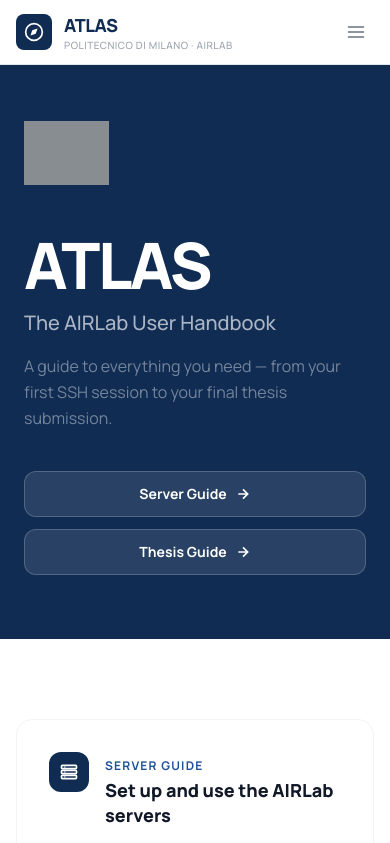
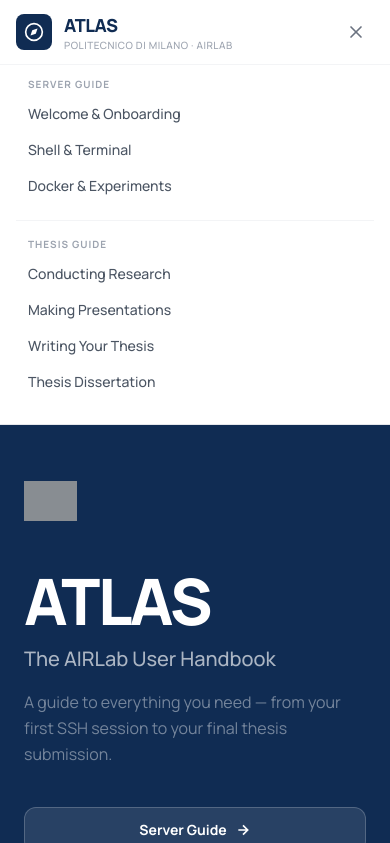
Before and after one commit to archettialberto/airlab_server_guidelines, an Astro site: page / in a window 390 px wide. Both pictures are taken after a click on the button "Open menu". Shown: the top 843 px of the page. Built offline with nearby package versions, Linux system fonts and the light colour scheme; Astro itself is replaced by a stand-in of ours; grey boxes are pictures that could not be loaded.

Commit message:
Fix on mobile

```diff
--- a/src/components/Header.astro
+++ b/src/components/Header.astro
@@ -33,7 +33,7 @@
         </div>
       </a>
 
-      <!-- Nav links -->
+      <!-- Nav links (desktop) -->
       <nav class="hidden md:flex items-center gap-1">
         {NAV.map((section) => (
           <a
@@ -89,16 +89,57 @@
         </a>
       </nav>
 
-      <!-- Mobile toggle (placeholder) -->
-      <button class="md:hidden p-2 rounded-lg text-gray-500 hover:text-gray-900 hover:bg-gray-100">
-        <svg class="w-5 h-5" fill="none" stroke="currentColor" stroke-width="2"
+      <!-- Mobile hamburger toggle -->
+      <button id="mobile-menu-btn" class="md:hidden p-2 rounded-lg text-gray-500 hover:text-gray-900 hover:bg-gray-100"
+              aria-label="Open menu" aria-expanded="false" aria-controls="mobile-menu">
+        <svg id="icon-open" class="w-5 h-5" fill="none" stroke="currentColor" stroke-width="2"
              viewBox="0 0 24 24" stroke-linecap="round" stroke-linejoin="round">
           <line x1="3" y1="6" x2="21" y2="6"/>
           <line x1="3" y1="12" x2="21" y2="12"/>
           <line x1="3" y1="18" x2="21" y2="18"/>
         </svg>
+        <svg id="icon-close" class="w-5 h-5 hidden" fill="none" stroke="currentColor" stroke-width="2"
+             viewBox="0 0 24 24" stroke-linecap="round" stroke-linejoin="round">
+          <line x1="18" y1="6" x2="6" y2="18"/>
+          <line x1="6" y1="6" x2="18" y2="18"/>
+        </svg>
       </button>
 
     </div>
   </div>
+
+  <!-- Mobile menu dropdown — full nav grouped by section -->
+  <div id="mobile-menu" class="md:hidden hidden border-t border-gray-100 bg-white px-4 py-3">
+    {NAV.map((group, gi) => (
+      <div class:list={['mb-3', gi > 0 && 'mt-4 pt-4 border-t border-gray-100']}>
+        <p class="text-[10px] font-bold uppercase tracking-widest text-gray-400 px-3 mb-1">
+          {group.section}
+        </p>
+        {group.items.map((item) => (
+          <a
+            href={`${import.meta.env.BASE_URL}${item.href.replace(/^\//, '')}`}
+            class="block text-sm px-3 py-2 rounded-lg font-medium transition-colors
+                   text-gray-600 hover:text-accent-800 hover:bg-accent-50"
+          >
+            {item.label}
+          </a>
+        ))}
+      </div>
+    ))}
+  </div>
 </header>
+
+<script>
+  const btn = document.getElementById('mobile-menu-btn');
+  const menu = document.getElementById('mobile-menu');
+  const iconOpen = document.getElementById('icon-open');
+  const iconClose = document.getElementById('icon-close');
+
+  btn?.addEventListener('click', () => {
+    const isOpen = !menu?.classList.contains('hidden');
+    menu?.classList.toggle('hidden', isOpen);
+    iconOpen?.classList.toggle('hidden', !isOpen);
+    iconClose?.classList.toggle('hidden', isOpen);
+    btn.setAttribute('aria-expanded', String(!isOpen));
+  });
+</script>
--- a/src/components/Sidebar.astro
+++ b/src/components/Sidebar.astro
@@ -14,7 +14,7 @@
 }
 ---
 
-<aside class="w-60 flex-shrink-0">
+<aside id="sidebar" class="hidden md:block w-60 flex-shrink-0">
   <nav class="sticky top-24 max-h-[calc(100vh-6rem)] overflow-y-auto pb-12">
 
     {NAV.map((group, gi) => (
--- a/src/pages/index.astro
+++ b/src/pages/index.astro
@@ -61,7 +61,8 @@
         <div class="mb-12">
           <img src={`${import.meta.env.BASE_URL}logos/deib-white.png`}
                alt="Politecnico di Milano — Department of Electronics, Information and Bioengineering"
-               class="h-16 w-auto opacity-85" />
+               class="w-auto opacity-85"
+               style="height: clamp(2.5rem, 8vw, 4rem);" />
         </div>
 
         <!-- ③ Main heading ─────────────────────────────────────────────────── -->
```
